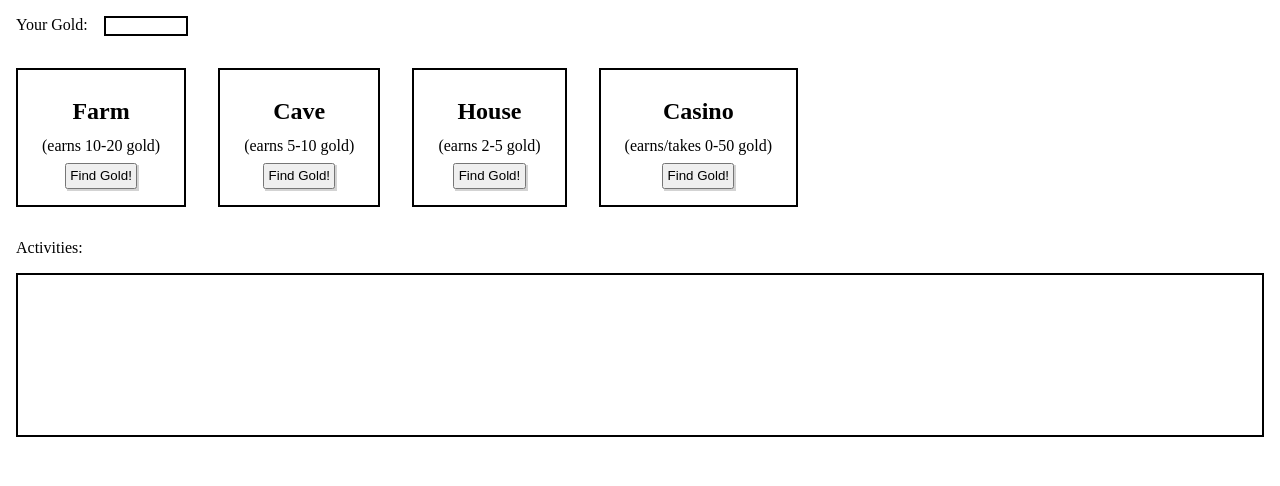
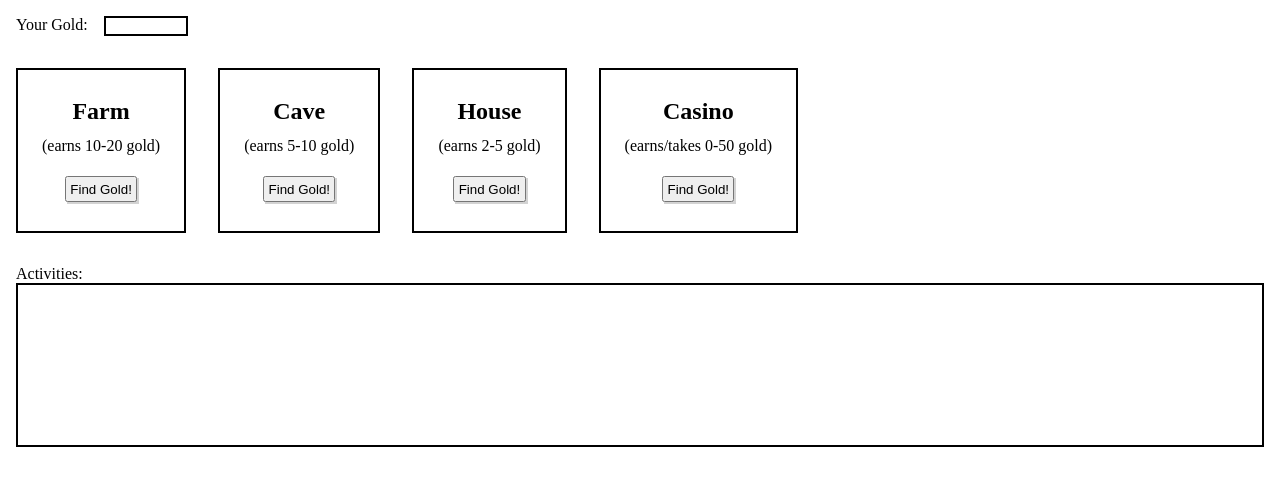
Before and after one commit to JennyWauer/ninja_gold, a Django app: page / in a window 1280 px wide. Shown: the top 486 px of the page. Run offline with Django 3.2, Linux system fonts and the light colour scheme.

Commit message:
update margins

```diff
--- a/ninja_app/static/style.css
+++ b/ninja_app/static/style.css
@@ -43,10 +43,12 @@
 .place button {
     padding: 0.25em;
     box-shadow: 0.15em 0.15em lightgray;
+    margin: 1em;
 }
 
 .activities {
     margin: 1em;
+    margin-bottom: 0;
 }
 
 .activity-div {
@@ -54,4 +56,5 @@
     height: 10em;
     width: auto;
     margin: 1em;
+    margin-top: 0;
 }
```
